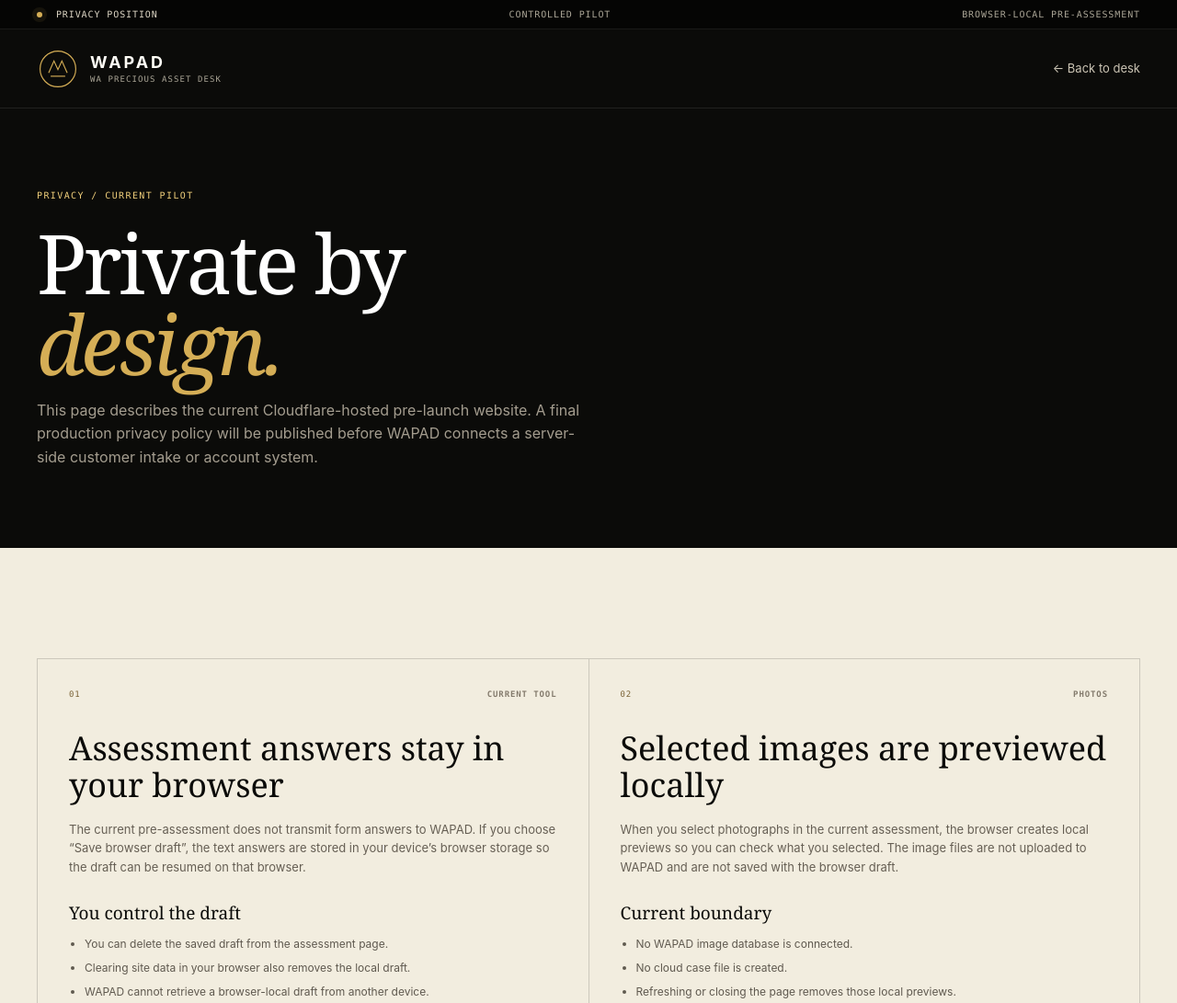
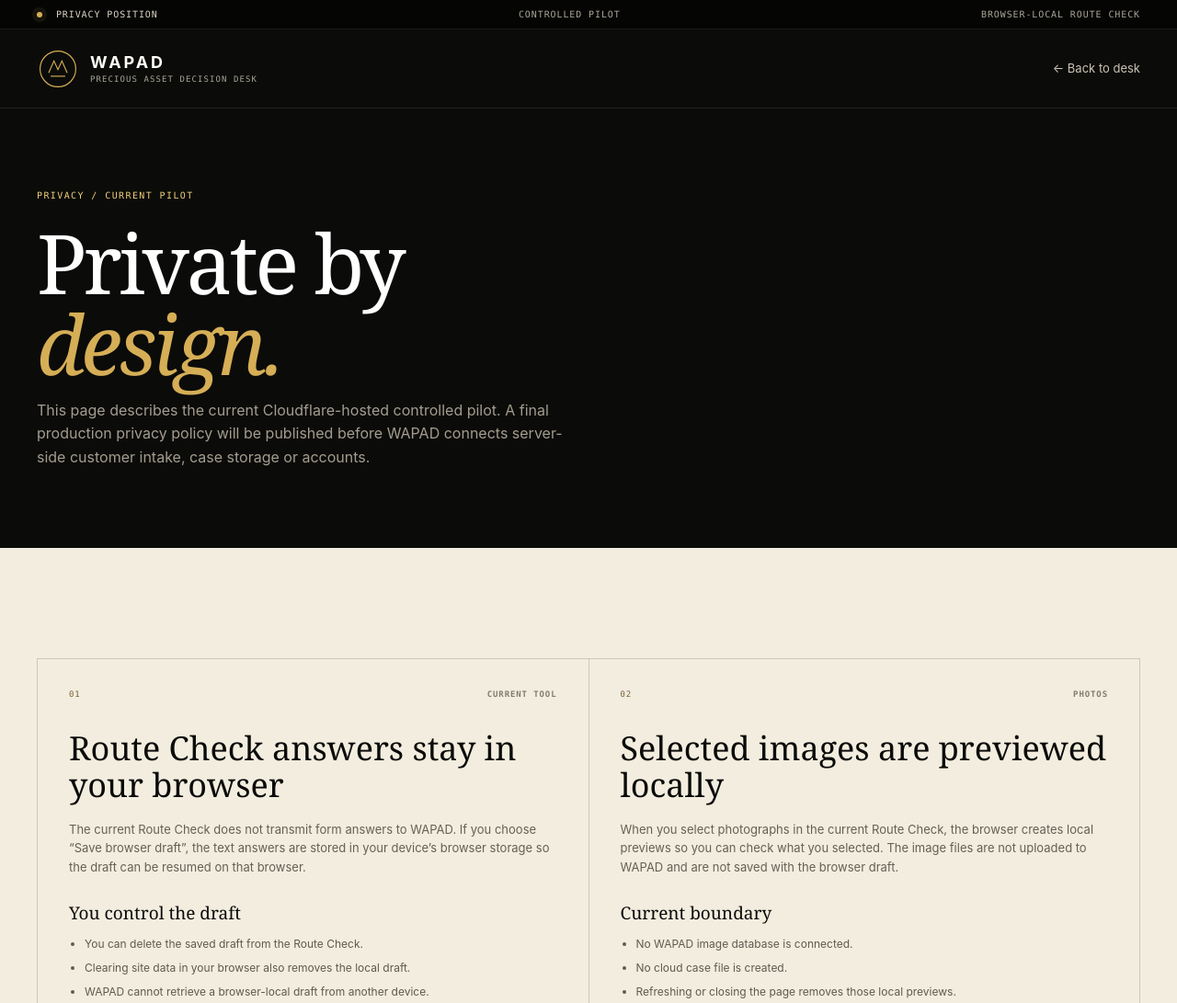
Before and after one commit to Zalahk417/WAPAD, a plain HTML site: page privacy.html in a window 1280 px wide. Shown: the top 1091 px of the page at 92% size. Drawn offline with Linux system fonts and the light colour scheme.

Commit message:
Align privacy page with Route Check model

```diff
--- a/privacy.html
+++ b/privacy.html
@@ -1,9 +1,9 @@
 <!doctype html>
 <html lang="en-AU"><head><meta charset="utf-8"><meta name="viewport" content="width=device-width,initial-scale=1,viewport-fit=cover"><meta name="robots" content="noindex,nofollow"><meta name="theme-color" content="#0b0b09"><title>Privacy — WAPAD</title><link rel="icon" href="assets/favicon.svg" type="image/svg+xml"><link rel="stylesheet" href="assets/v2.css"></head>
-<body class="page-knowledge"><div class="statusbar"><div class="shell statusbar__inner"><span class="statusbar__state"><i></i> Privacy position</span><span>Controlled pilot</span><span class="statusbar__desktop">Browser-local pre-assessment</span></div></div><header class="site-header site-header--solid"><div class="shell nav"><a class="brand" href="index.html"><span class="brand__mark" aria-hidden="true"><svg viewBox="0 0 64 64"><circle cx="32" cy="32" r="27"></circle><path d="M18 38 26 20l6 13 6-13 8 18"></path><path d="M21 43h22"></path></svg></span><span class="brand__text"><strong>WAPAD</strong><small>WA Precious Asset Desk</small></span></a><a class="nav-back" href="index.html">← Back to desk</a></div></header>
-<main><section class="knowledge-hero"><div class="shell"><span class="eyebrow eyebrow--gold">Privacy / current pilot</span><h1>Private by<br><em>design.</em></h1><p>This page describes the current Cloudflare-hosted pre-launch website. A final production privacy policy will be published before WAPAD connects a server-side customer intake or account system.</p></div></section><section class="section section--cream"><div class="shell guide-grid">
-<article class="guide-card"><div class="guide-card__meta"><span>01</span><b>CURRENT TOOL</b></div><h2>Assessment answers stay in your browser</h2><p>The current pre-assessment does not transmit form answers to WAPAD. If you choose “Save browser draft”, the text answers are stored in your device’s browser storage so the draft can be resumed on that browser.</p><h3>You control the draft</h3><ul><li>You can delete the saved draft from the assessment page.</li><li>Clearing site data in your browser also removes the local draft.</li><li>WAPAD cannot retrieve a browser-local draft from another device.</li></ul></article>
-<article class="guide-card"><div class="guide-card__meta"><span>02</span><b>PHOTOS</b></div><h2>Selected images are previewed locally</h2><p>When you select photographs in the current assessment, the browser creates local previews so you can check what you selected. The image files are not uploaded to WAPAD and are not saved with the browser draft.</p><h3>Current boundary</h3><ul><li>No WAPAD image database is connected.</li><li>No cloud case file is created.</li><li>Refreshing or closing the page removes those local previews.</li></ul></article>
+<body class="page-knowledge"><div class="statusbar"><div class="shell statusbar__inner"><span class="statusbar__state"><i></i> Privacy position</span><span>Controlled pilot</span><span class="statusbar__desktop">Browser-local Route Check</span></div></div><header class="site-header site-header--solid"><div class="shell nav"><a class="brand" href="index.html"><span class="brand__mark" aria-hidden="true"><svg viewBox="0 0 64 64"><circle cx="32" cy="32" r="27"></circle><path d="M18 38 26 20l6 13 6-13 8 18"></path><path d="M21 43h22"></path></svg></span><span class="brand__text"><strong>WAPAD</strong><small>Precious Asset Decision Desk</small></span></a><a class="nav-back" href="index.html">← Back to desk</a></div></header>
+<main><section class="knowledge-hero"><div class="shell"><span class="eyebrow eyebrow--gold">Privacy / current pilot</span><h1>Private by<br><em>design.</em></h1><p>This page describes the current Cloudflare-hosted controlled pilot. A final production privacy policy will be published before WAPAD connects server-side customer intake, case storage or accounts.</p></div></section><section class="section section--cream"><div class="shell guide-grid">
+<article class="guide-card"><div class="guide-card__meta"><span>01</span><b>CURRENT TOOL</b></div><h2>Route Check answers stay in your browser</h2><p>The current Route Check does not transmit form answers to WAPAD. If you choose “Save browser draft”, the text answers are stored in your device’s browser storage so the draft can be resumed on that browser.</p><h3>You control the draft</h3><ul><li>You can delete the saved draft from the Route Check.</li><li>Clearing site data in your browser also removes the local draft.</li><li>WAPAD cannot retrieve a browser-local draft from another device.</li></ul></article>
+<article class="guide-card"><div class="guide-card__meta"><span>02</span><b>PHOTOS</b></div><h2>Selected images are previewed locally</h2><p>When you select photographs in the current Route Check, the browser creates local previews so you can check what you selected. The image files are not uploaded to WAPAD and are not saved with the browser draft.</p><h3>Current boundary</h3><ul><li>No WAPAD image database is connected.</li><li>No cloud case file is created.</li><li>Refreshing or closing the page removes those local previews.</li></ul></article>
 <article class="guide-card"><div class="guide-card__meta"><span>03</span><b>TECHNICAL</b></div><h2>Hosting, caching and basic requests</h2><p>The website is hosted by Cloudflare. Standard web requests necessarily expose technical request information to the hosting infrastructure. A small service worker may cache WAPAD’s public page files on your device for faster repeat loading; it does not intentionally cache your form answers or selected photos.</p><h3>What WAPAD has not added</h3><ul><li>No advertising pixels.</li><li>No WAPAD analytics package.</li><li>No marketing cookies.</li><li>No customer login or server-side profile.</li></ul></article>
-<article class="guide-card"><div class="guide-card__meta"><span>04</span><b>PRODUCTION</b></div><h2>Before secure intake goes live</h2><p>Before WAPAD connects customer accounts, cloud case storage, appointment booking or evidence upload, the final policy should explain what is collected, why it is collected, where it is stored, retention, access and correction rights, disclosure, security controls and the contact process for privacy requests.</p><div class="guide-card__callout"><strong>Desk rule</strong><span>Do not quietly turn a local preparation tool into a customer database. The privacy boundary should change only when the operating controls change with it.</span></div></article>
-</div></section></main><footer class="assessment-footer"><div class="shell"><span>WAPAD — WA Precious Asset Desk</span><div><a href="sources.html">Sources</a><a href="assessment.html">Pre-assessment</a><a href="index.html">Main desk</a></div></div></footer></body></html>
+<article class="guide-card"><div class="guide-card__meta"><span>04</span><b>PRODUCTION</b></div><h2>Before secure intake goes live</h2><p>Before WAPAD connects customer accounts, cloud case storage, lifecycle messaging, appointment booking or evidence upload, the final policy should explain what is collected, why it is collected, where it is stored, retention, access and correction rights, disclosure, security controls and the contact process for privacy requests.</p><div class="guide-card__callout"><strong>Desk rule</strong><span>Do not quietly turn a local decision tool into a customer database. The privacy boundary should change only when the operating controls change with it.</span></div></article>
+</div></section></main><footer class="assessment-footer"><div class="shell"><span>WAPAD — Precious Asset Decision Desk</span><div><a href="sources.html">Sources</a><a href="assessment.html">Route Check</a><a href="index.html">Main desk</a></div></div></footer></body></html>
```
